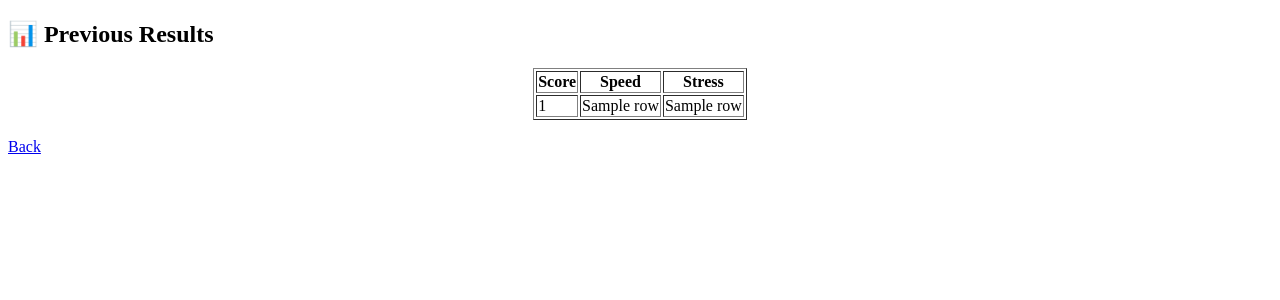
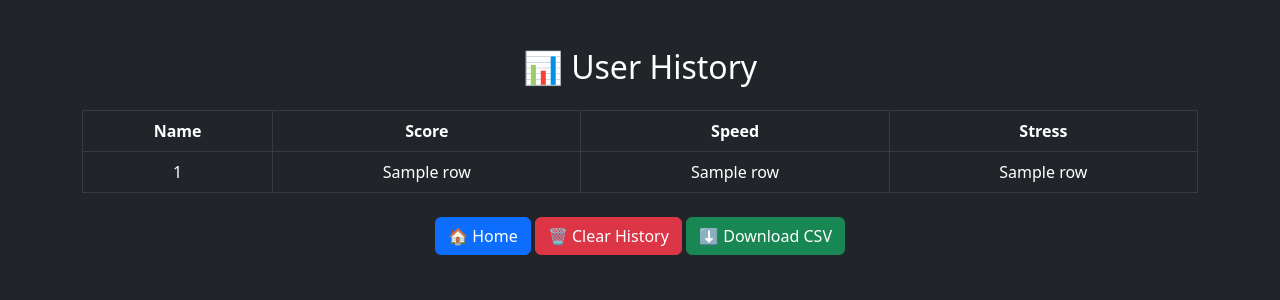
Before and after one commit to sanmathi8/Stress_Detection_System, a Python web app: template templates/history.html in a window 1280 px wide. Shown: the top 300 px of the page. Run offline with Jinja, Linux system fonts and the light colour scheme; the template is opened without the code that fills it: most values are stand-ins (such as "Sample title", 1, 10 or a date in 2020).

Commit message:
Enhance history.html with Bootstrap styling and features

```diff
--- a/templates/history.html
+++ b/templates/history.html
@@ -2,14 +2,19 @@
 <html>
 <head>
     <title>History</title>
+
+    <link href="https://cdn.jsdelivr.net/npm/bootstrap@5.3.0/dist/css/bootstrap.min.css" rel="stylesheet">
 </head>
 
-<body class="text-center">
+<body class="bg-dark text-white">
 
-<h2>📊 Previous Results</h2>
+<div class="container mt-5">
 
-<table border="1" align="center">
+    <h2 class="text-center mb-4">📊 User History</h2>
+
+    <table class="table table-bordered table-dark text-center">
         <tr>
+            <th>Name</th>
             <th>Score</th>
             <th>Speed</th>
             <th>Stress</th>
@@ -20,13 +25,18 @@
             <td>{{ row[0] }}</td>
             <td>{{ row[1] }}</td>
             <td>{{ row[2] }}</td>
+            <td>{{ row[3] }}</td>
         </tr>
         {% endfor %}
-
     </table>
 
-<br>
-<a href="/">Back</a>
+    <div class="text-center mt-4">
+        <a href="/" class="btn btn-primary">🏠 Home</a>
+        <a href="/clear" class="btn btn-danger">🗑️ Clear History</a>
+        <a href="/download" class="btn btn-success">⬇️ Download CSV</a>
+    </div>
+
+</div>
 
 </body>
 </html>
```
Lines whose indentation alone changed are shown as unchanged.
